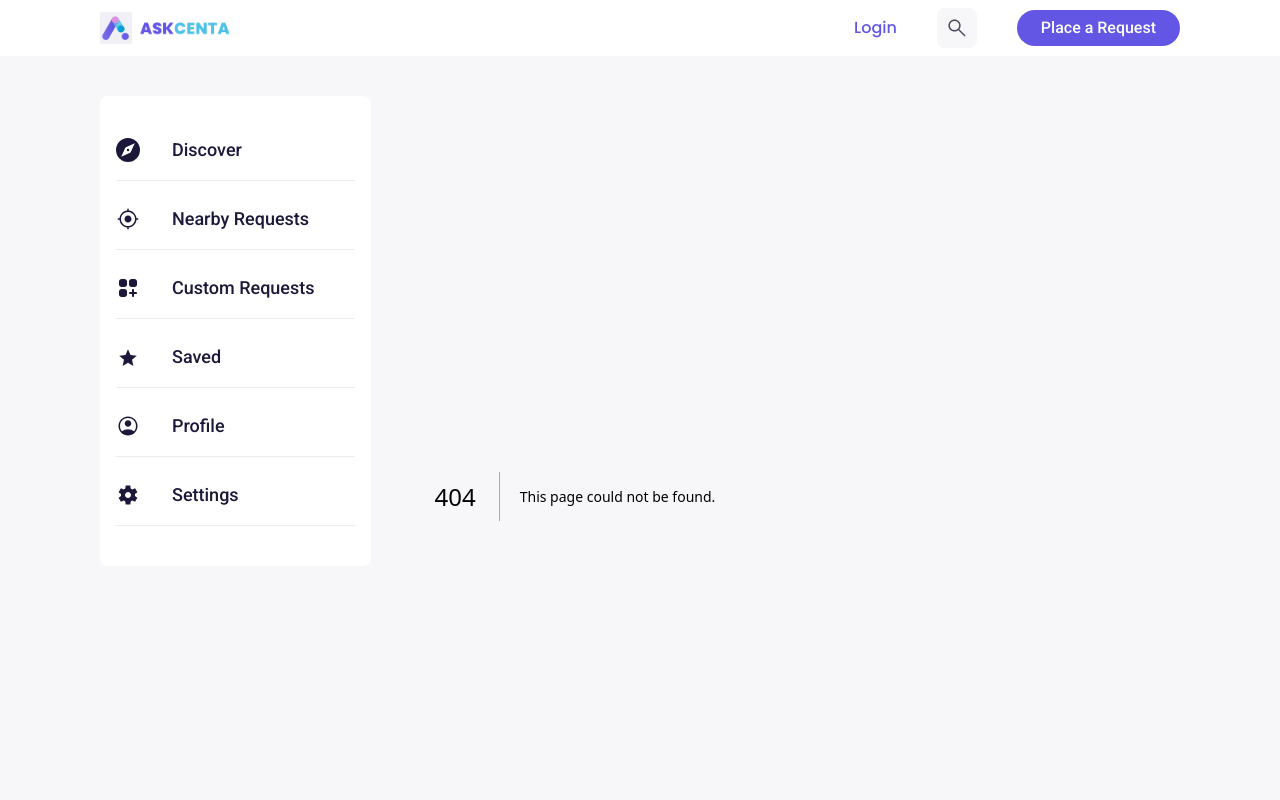
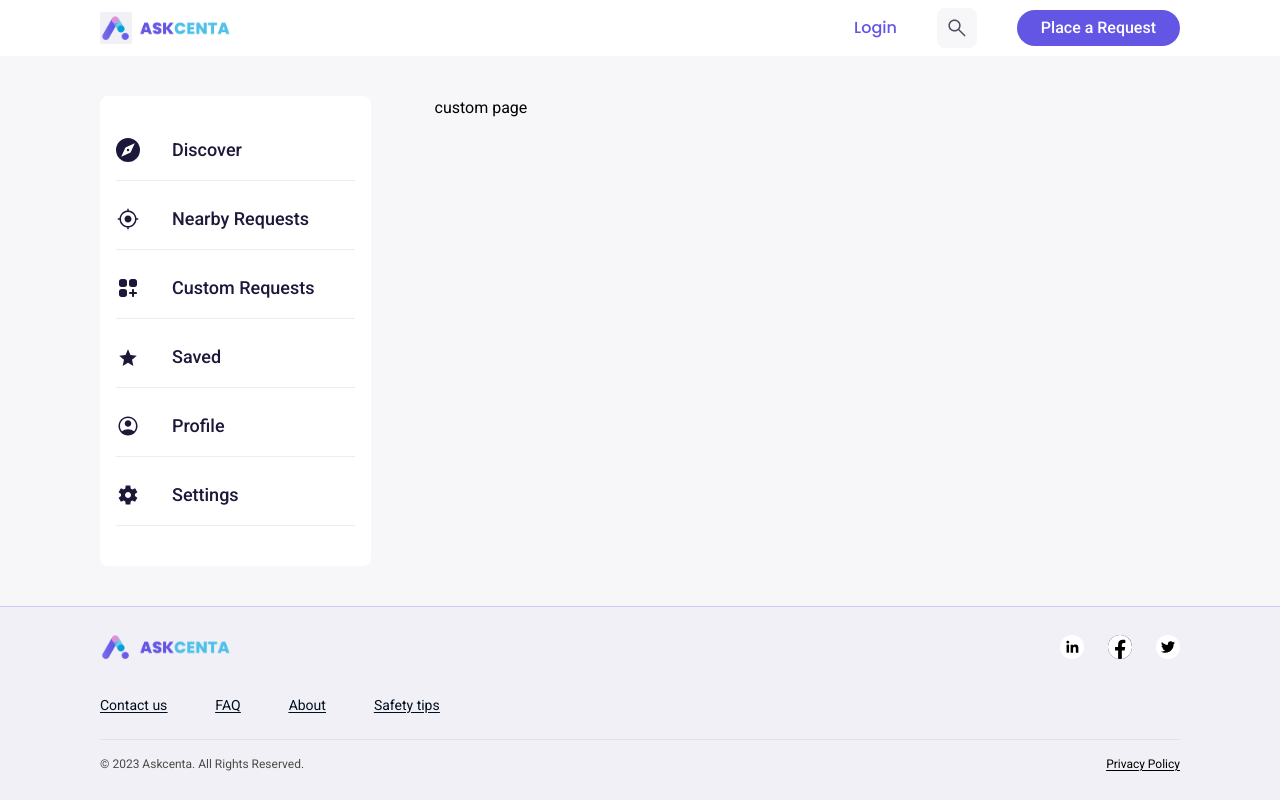
Before and after one commit to NoStackDev/askcenta, a Next.js app: page /custom in a window 1280 px wide. Before the commit this address had no page. Shown: the top 800 px of the page. Built offline with nearby package versions, Linux system fonts and the light colour scheme.

Commit message:
add: custom page

```diff
--- /dev/null
+++ b/src/app/custom/page.tsx
@@ -0,0 +1,7 @@
+import React from "react";
+
+type Props = {};
+
+export default function CustomPage({}: Props) {
+  return <main>custom page</main>;
+}
--- a/src/components/modal/sub_category_modal/sub_category_modal.tsx
+++ b/src/components/modal/sub_category_modal/sub_category_modal.tsx
@@ -56,7 +56,7 @@ export default async function SubCategoryModal({
           </div>
         </div>
 
-        <div className="mt-5 flex flex-col gap-5">
+        <div className="mt-5 mb-3 flex flex-col gap-5">
           {subCategoriesData.map((subCategory) => {
             return (
               <SubCategoryLink subcategory={subCategory} key={subCategory.id} />
```
